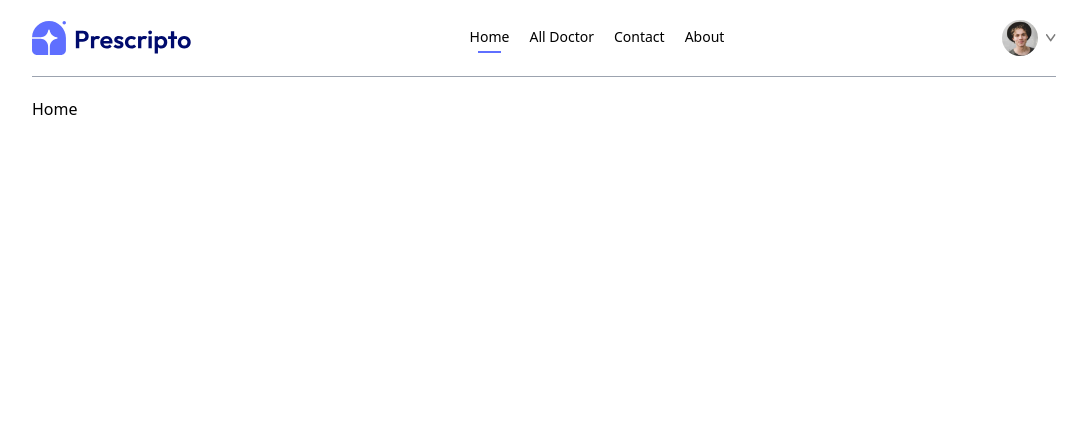
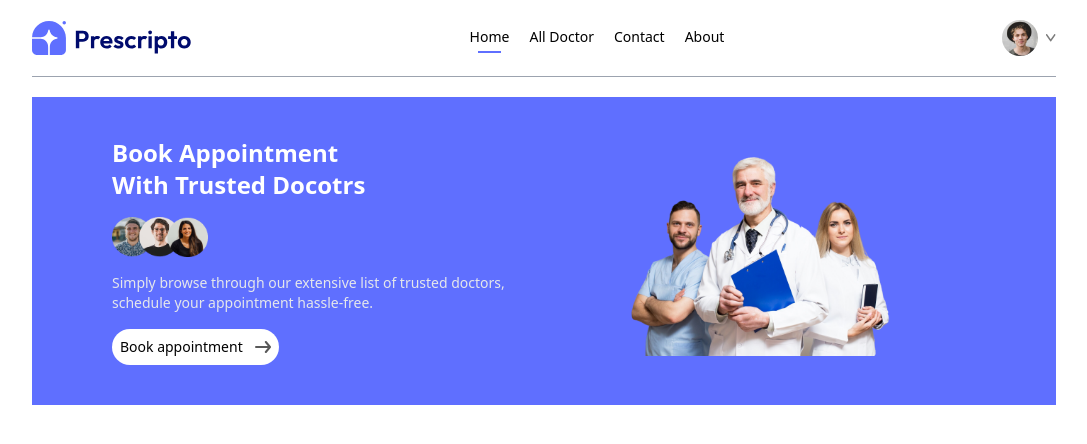
Before and after one commit to muazkhalid936/Dr-App, a React (Vite) app in the folder frontend/: page / in a window 1280 px wide. Shown: the top 444 px of the page, without its empty margins (96-1183 px from the left). Built offline with nearby package versions, Linux system fonts and the light colour scheme.

Commit message:
working on Header

```diff
--- /dev/null
+++ b/frontend/src/components/Header.jsx
@@ -0,0 +1,32 @@
+import React from "react";
+import { assets } from "../assets/assets";
+const Header = () => {
+  return (
+    <div className="bg-primary items-center flex flex-col md:flex-row  px-6 md:px-10 lg:px-20 ">
+      <div className="md:w-1/2  flex gap-4 flex-col items-start py-10 m-auto  justify-center ">
+        <div>
+          <p className="text-white  text-2xl font-bold">
+            Book Appointment <br /> With Trusted Docotrs
+          </p>
+        </div>
+
+        <div className=" flex flex-col gap-4 ">
+          <img src={assets.group_profiles} className="h-10 w-24" alt="" />
+          <p className="text-gray-200 text-sm">
+            Simply browse through our extensive list of trusted doctors,
+            schedule your appointment hassle-free.
+          </p>
+        </div>
+        <a className="bg-white flex text-sm items-center justify-center gap-3 px-2 rounded-full py-2">
+          Book appointment <img src={assets.arrow_icon} />
+        </a>
+      </div>
+
+      <div className="md:flex-1 relative   flex justify-center bottom-0 md:right-0 items-center ">
+        <img className="w-[50vh] md:w-[60%]" src={assets.header_img} />
+      </div>
+    </div>
+  );
+};
+
+export default Header;
--- a/frontend/src/pages/Doctors.jsx
+++ b/frontend/src/pages/Doctors.jsx
@@ -2,7 +2,12 @@
 
 const Doctors = () => {
   return (
-    <div>Doctors</div>
+    <div className='flex flex-col md:flex-row'>
+
+<div>1</div>
+<div>2</div>
+
+    </div>
   )
 }
 
--- a/frontend/src/pages/Home.jsx
+++ b/frontend/src/pages/Home.jsx
@@ -1,9 +1,8 @@
-import React from 'react'
+import React from "react";
+import Header from "../components/Header";
 
 const Home = () => {
-  return (
-    <div>Home</div>
-  )
-}
+  return <Header />;
+};
 
-export default Home
+export default Home;
```
